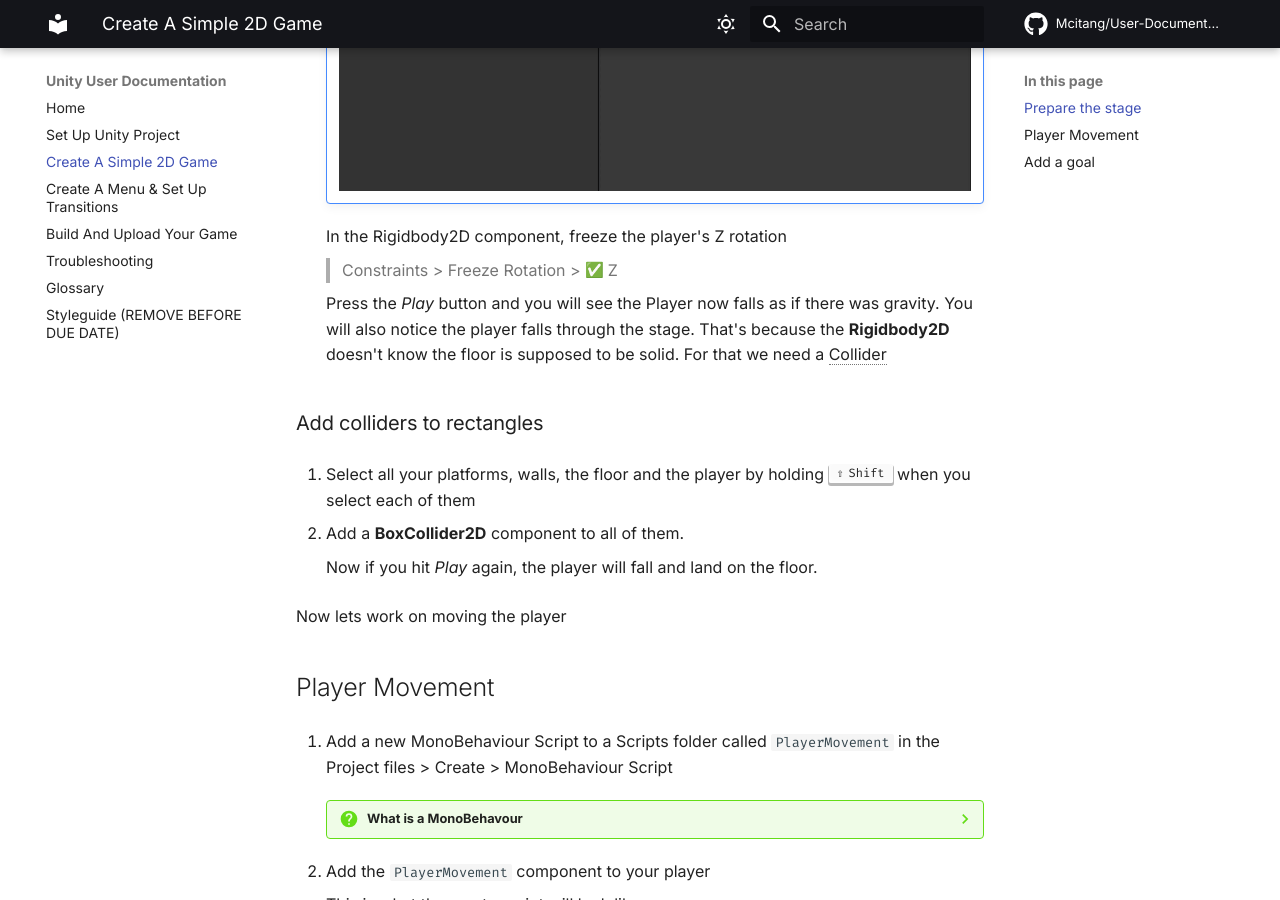
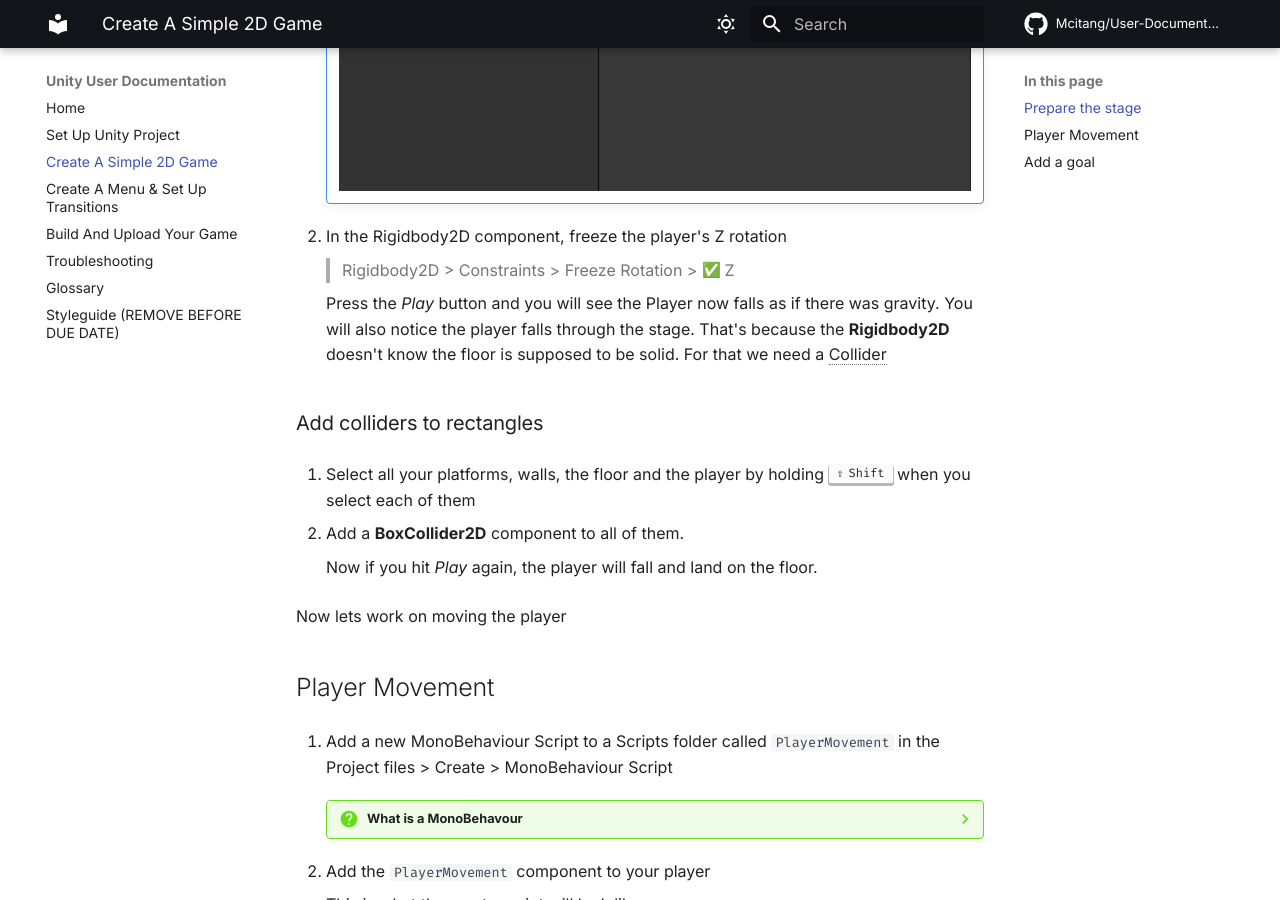
Before and after one commit to Mcitang/User-Documentation, an MkDocs documentation site: the page built from docs/make-game.md, in a window 1280 px wide and 900 px high, scrolled down 2580 px. Built offline with MkDocs 1.6.1 and Material for MkDocs 9.7.7, drawn with Linux system fonts in a browser that asks for light colours; emoji names are drawn with the system emoji font; comment, search, counter and statistics services are not loaded.

Commit message:
Speficy component in instruction path

```diff
--- a/docs/make-game.md
+++ b/docs/make-game.md
@@ -34,8 +34,9 @@
 
         ![Adding a component][add-component-gif]{ style="width: 650px;", .center }
 
-    In the Rigidbody2D component, freeze the player's Z rotation
-    > Constraints > Freeze Rotation > :white_check_mark: Z
+1. In the Rigidbody2D component, freeze the player's Z rotation
+
+    > Rigidbody2D > Constraints > Freeze Rotation > :white_check_mark: Z
 
     Press the *Play* button and you will see the Player now falls as if there was gravity.
     You will also notice the player falls through the stage. That's because the **Rigidbody2D** doesn't know the floor is supposed to be solid. For that we need a Collider
```
